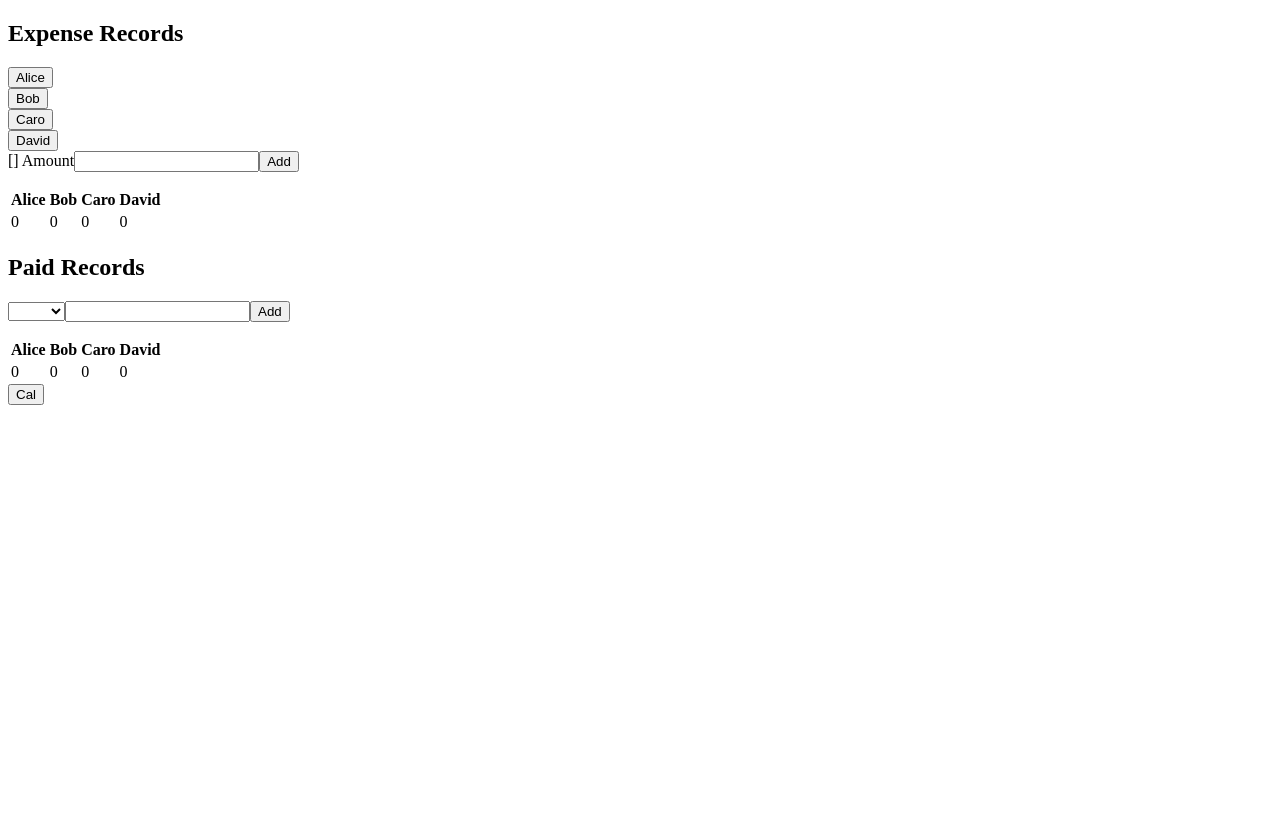
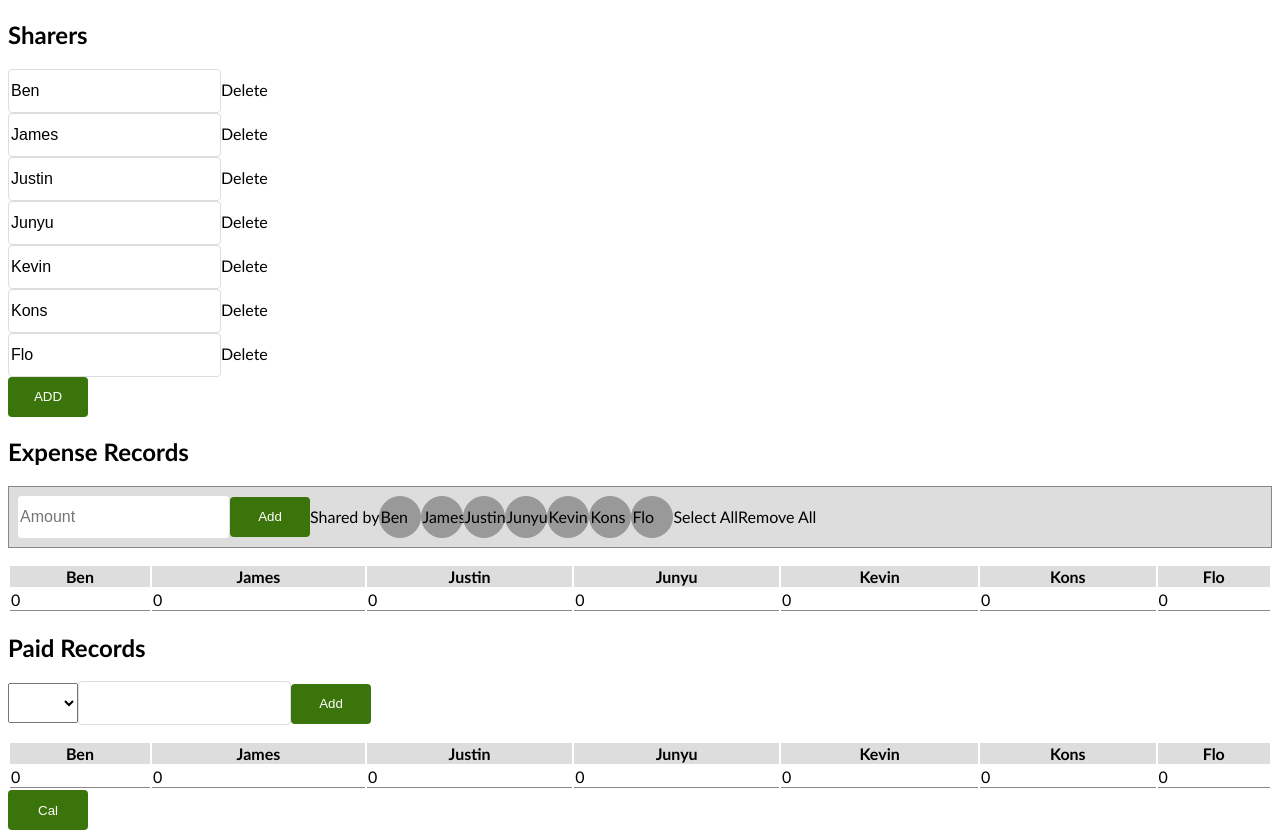
Before and after one commit to ostoc/bill-splitter, a Vue app: page / in a window 1280 px wide. Before the commit the page ends 800 px from the top, so only its background shows below. Built offline with nearby package versions, Linux system fonts and the light colour scheme.

Commit message:
feature: allow add remove user

```diff
--- a/src/App.vue
+++ b/src/App.vue
@@ -1,15 +1,28 @@
 <template>
   <div id="app">
+    <h2>Sharers</h2>
+    <div class="sharer">
+      <div class v-for="(sharer,index) in sharers" :key="index">
+        <input v-model="sharer.name">
+        <span @click="removeRecord(sharers, sharer)">Delete</span>
+      </div>
+      <button @click="addSharer()">ADD</button>
+    </div>
     <h2>Expense Records</h2>
-    <div>
+    <div class="expense">
+      <input type="number" v-model="amount" placeholder="Amount">
+      <button @click="addRecord">Add</button>
+      <div>Shared by</div>
       <div v-for="(sharer, index) in sharers" :key="index">
-        <button @click="addSharer(sharer.name)">{{ sharer.name }}</button>
+        <div
+          :class="sharerSelectorClass(sharer.name)"
+          @click="chooseSharer(sharer.name)"
+        >{{ sharer.name }}</div>
       </div>
-      {{ selectedSharer }}
-      <label>Amount</label>
-      <input type="number" v-model="amount">
-      <button @click="addRecord">Add</button>
+      <div @click="selectAll()">Select All</div>
+      <div @click="removeAll()">Remove All</div>
     </div>
+    <div class="expense-list">
       <ul>
         <li v-for="(record, index) in expenseRecords" :key="index">
           {{ record.names }} {{ record.amount }}
@@ -18,6 +31,7 @@
           >Remove</button>
         </li>
       </ul>
+    </div>
 
     <IndividualExpanseTable :data="individualExpanse"/>
 
@@ -56,10 +70,13 @@ export default {
       payer: null,
       paidAmount: null,
       sharers: [
-        { name: "Alice", balance: 0 },
-        { name: "Bob", balance: 0 },
-        { name: "Caro", balance: 0 },
-        { name: "David", balance: 0 }
+        { name: "Ben", balance: 0 },
+        { name: "James", balance: 0 },
+        { name: "Justin", balance: 0 },
+        { name: "Junyu", balance: 0 },
+        { name: "Kevin", balance: 0 },
+        { name: "Kons", balance: 0 },
+        { name: "Flo", balance: 0 }
       ],
       expenseRecords: [],
       paidRecods: []
@@ -75,7 +92,7 @@ export default {
         const sharedAmount = record.amount / record.names.length;
         record.names.forEach(name => {
           let share = localBalance.find(item => item.name === name);
-          share.balance = share.balance + sharedAmount;
+          share.balance = parseFloat(share.balance) + parseFloat(sharedAmount);
         });
       });
       return localBalance;
@@ -94,6 +111,9 @@ export default {
   },
 
   methods: {
+    addSharer() {
+      this.sharers.push({ name: "Name", balance: 0 });
+    },
     addRecord() {
       const record = {
         names: [...this.selectedSharer],
@@ -119,7 +139,7 @@ export default {
       }
       this.paidRecods.push(record);
     },
-    addSharer(sharer) {
+    chooseSharer(sharer) {
       if (this.selectedSharer.includes(sharer)) {
         this.selectedSharer = this.selectedSharer.filter(
           selected => selected !== sharer
@@ -128,11 +148,30 @@ export default {
       }
       this.selectedSharer.push(sharer);
     },
+    selectAll() {
+      this.selectedSharer = [];
+      this.sharers.forEach(sharer => {
+        this.selectedSharer.push(sharer.name);
+      });
+    },
+    removeAll() {
+      this.selectedSharer = [];
+    },
+    sharerSelectorClass(sharer) {
+      const isSelected = this.selectedSharer.find(
+        selected => selected === sharer
+      );
+      return {
+        "sharer-selector": true,
+        "sharer-selector--selected": isSelected
+      };
+    },
     cals() {
-      const dynamicBalanceBook = this.individualBalance.map(a =>
-        Object.assign([], a)
+      this.transferBook = [];
+      const dynamicBalanceBook = JSON.parse(
+        JSON.stringify(this.individualBalance)
       );
-      for (let i = 0; i < dynamicBalanceBook.length - 1; i++) {
+      for (let i = 0; i < dynamicBalanceBook.length; i++) {
         this.cal(dynamicBalanceBook);
         if ([...dynamicBalanceBook].every(a => a.balance === 0)) {
           break;
@@ -163,3 +202,52 @@ export default {
   }
 };
 </script>
+
+<style>
+#app {
+  font-family: "Gill Sans", "Gill Sans MT", Calibri, "Trebuchet MS", sans-serif;
+  font-size: 16px;
+}
+.expense {
+  background: #ddd;
+  border: 1px solid #888;
+  display: flex;
+  padding: 8px;
+  display: flex;
+  align-items: center;
+}
+.sharer-selector {
+  height: 40px;
+  width: 40px;
+  display: flex;
+  background: #999;
+  border-radius: 100%;
+  border: 1px solid #999;
+  align-items: center;
+  text-align: center;
+}
+.sharer-selector:hover {
+  cursor: pointer;
+}
+.sharer-selector--selected {
+  background: green;
+}
+button {
+  background: #3a740a;
+  height: 40px;
+  border: 0;
+  border-radius: 4px;
+  color: #fff;
+  min-width: 80px;
+}
+input {
+  height: 40px;
+  border: 1px solid #ddd;
+  border-radius: 4px;
+  font-size: 16px;
+}
+select {
+  height: 40px;
+  font-size: 16px;
+}
+</style>
--- a/src/components/IndividualExpanseTable.vue
+++ b/src/components/IndividualExpanseTable.vue
@@ -1,10 +1,10 @@
 <template>
   <table>
     <tr>
-      <th v-for="header in tableData" :key="header.name" v-text="header.name"></th>
+      <th v-for="(header,index) in tableData" :key="index" v-text="header.name"></th>
     </tr>
     <tr>
-      <td v-for="item in tableData" :key="item.balance" v-text="item.balance"></td>
+      <td v-for="(item,index) in tableData" :key="index" v-text="item.balance"></td>
     </tr>
   </table>
 </template>
@@ -20,3 +20,14 @@ export default {
   }
 };
 </script>
+<style lang="css">
+table {
+  width: 100%;
+}
+th {
+  background: #ddd;
+}
+td {
+  border-bottom: 1px solid #888;
+}
+</style>
```
Also changed, not shown: src/components/HelloWorld.vue (deleted, +0 -114 lines). Lines whose indentation alone changed are shown as unchanged.
